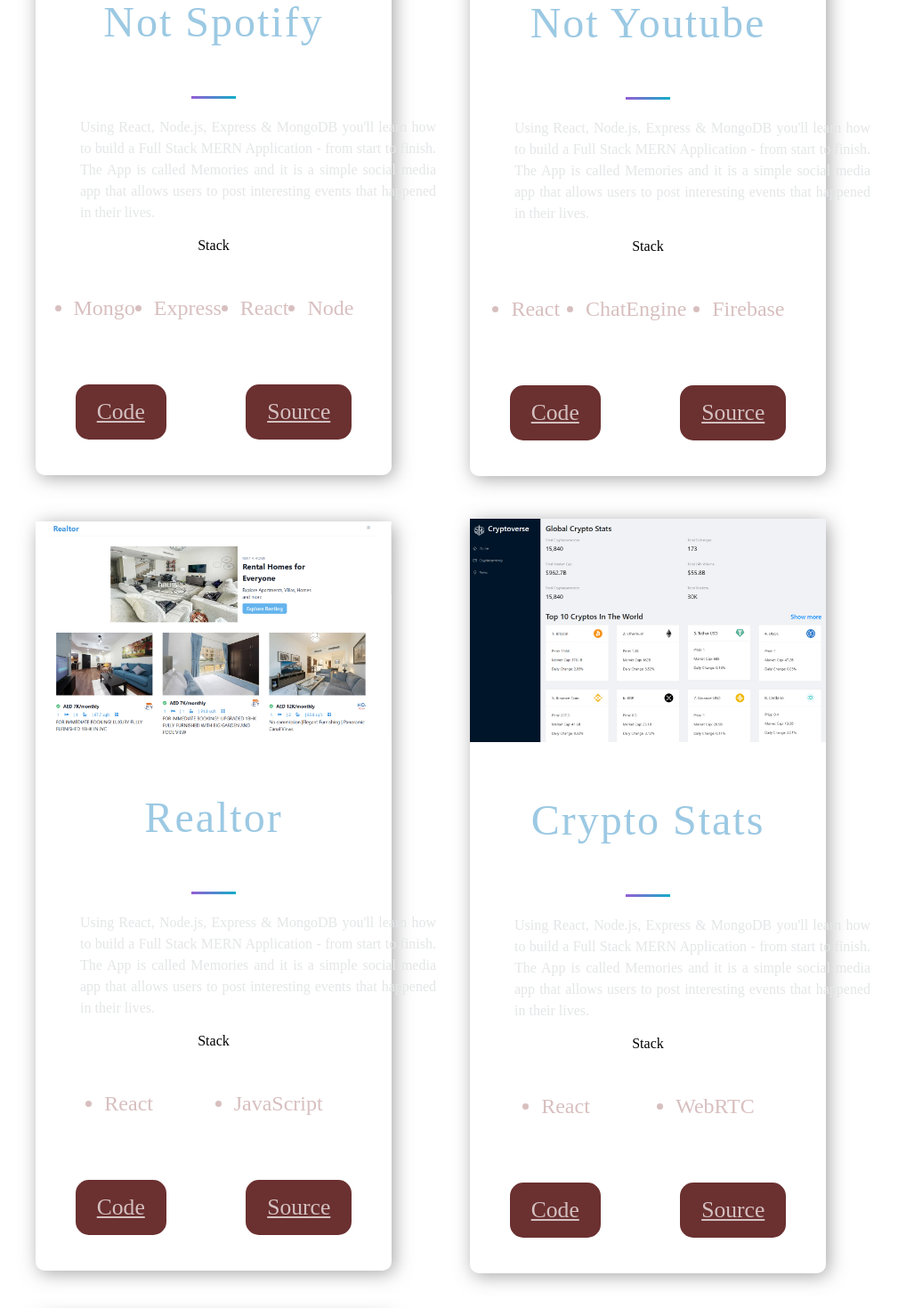
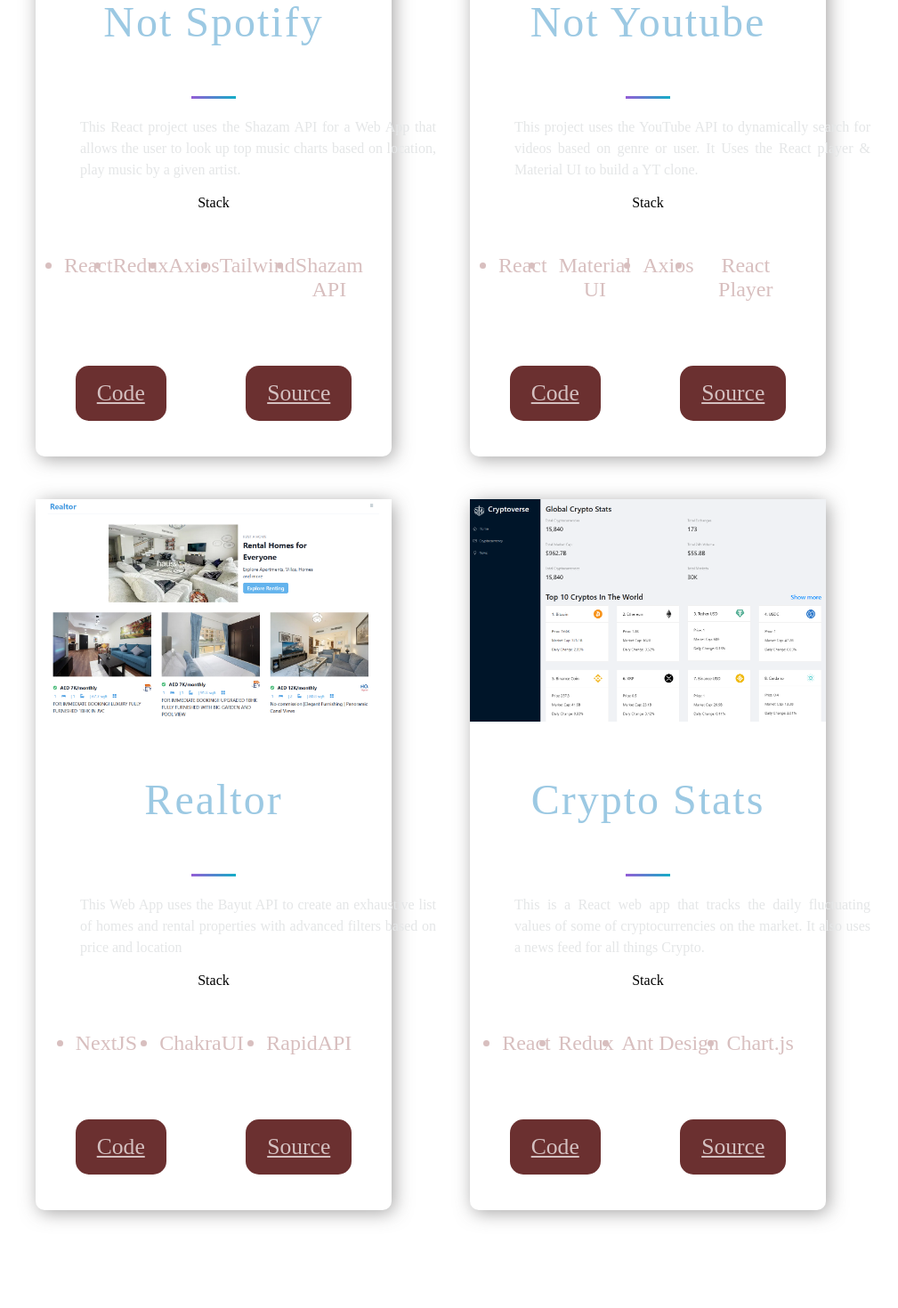
Before and after one commit to Stultz-e/cs-react-portfolio, a Next.js app: page / in a window 1280 px wide. Shown: the part 1300-2770 px from the top of the page at 89% size, without its empty margins (156-1165 px from the left). Built offline with nearby package versions, Linux system fonts and the light colour scheme.

Commit message:
project details

```diff
--- a/src/components/Accomplishments/Acomplishments.js
+++ b/src/components/Accomplishments/Acomplishments.js
@@ -8,7 +8,7 @@
 import { Box, Boxes, BoxNum, BoxText } from './AccomplishmentsStyles';
 
 const data = [
-  { degree: 'Psychology Degree', text: 'Human factors' },
+  { degree: 'Psychology Degree', text: "Bachelor's Degree " },
   { degree: 'Human Computer Interaction', text: 'Graduate Degree' },
   { number: 8, text: 'High traffic sites' },
   { number: 4, text: 'Years of experience' },
--- a/src/components/Hero/Hero.js
+++ b/src/components/Hero/Hero.js
@@ -14,7 +14,9 @@
       <SectionTitle main center>
         Chris Stulz <br /> React Portfolio
       </SectionTitle>
-      <SectionText>Frontend Projects</SectionText>
+      <SectionText>
+        A showcase of relevant technologies I've worked with
+      </SectionText>
       <Button
         onClick={() =>
           (window.location = 'https://chrisstultzportfolio.netlify.app/')
--- a/src/components/Projects/ProjectsStyles.js
+++ b/src/components/Projects/ProjectsStyles.js
@@ -2,7 +2,7 @@
 
 export const Img = styled.img`
   width: 100%;
-  max-height: 100%;
+  height: 250px;
   object-fit: cover;
   overflow: hidden;
 `;
--- a/src/constants/constants.js
+++ b/src/constants/constants.js
@@ -2,9 +2,9 @@
   {
     title: 'Not Spotify',
     description:
-      "Using React, Node.js, Express & MongoDB you'll learn how to build a Full Stack MERN Application - from start to finish. The App is called Memories and it is a simple social media app that allows users to post interesting events that happened in their lives.",
+      'This React project uses the Shazam API for a Web App that allows the user to look up top music charts based on location, play music by a given artist.',
     image: '/images/notspotify.png',
-    tags: ['Mongo', 'Express', 'React', 'Node'],
+    tags: ['React', 'Redux', 'Axios', 'Tailwind', 'Shazam API'],
     source: 'https://notspotifyclone.netlify.app',
     visit: 'https://notspotifyclone.netlify.app',
     id: 0,
@@ -12,9 +12,9 @@
   {
     title: 'Not Youtube',
     description:
-      "Using React, Node.js, Express & MongoDB you'll learn how to build a Full Stack MERN Application - from start to finish. The App is called Memories and it is a simple social media app that allows users to post interesting events that happened in their lives.",
+      'This project uses the YouTube API to dynamically search for videos based on genre or user. It Uses the React player & Material UI to build a YT clone.',
     image: '/images/ytrework.png',
-    tags: ['React', 'ChatEngine', 'Firebase'],
+    tags: ['React', 'Material UI', 'Axios', 'React Player'],
     source: 'https://google.com',
     visit: 'https://reactyoutubeproject.netlify.app',
     id: 1,
@@ -22,9 +22,9 @@
   {
     title: 'Realtor',
     description:
-      "Using React, Node.js, Express & MongoDB you'll learn how to build a Full Stack MERN Application - from start to finish. The App is called Memories and it is a simple social media app that allows users to post interesting events that happened in their lives.",
+      'This Web App uses the Bayut API to create an exhaustive list of homes and rental properties with advanced filters based on price and location ',
     image: '/images/realestate.png',
-    tags: ['React', 'JavaScript'],
+    tags: ['NextJS', 'ChakraUI', 'RapidAPI'],
     source:
       'https://vercel.com/stultz-e/realestate-next/HZab1WWXnDv5jtu6ERzKwDFwgFqT',
     visit:
@@ -34,22 +34,12 @@
   {
     title: 'Crypto Stats',
     description:
-      "Using React, Node.js, Express & MongoDB you'll learn how to build a Full Stack MERN Application - from start to finish. The App is called Memories and it is a simple social media app that allows users to post interesting events that happened in their lives.",
+      'This is a React web app that tracks the daily fluctuating values of some of cryptocurrencies on the market. It also uses a news feed for all things Crypto.',
     image: '/images/cryptosite.png',
-    tags: ['React', 'WebRTC'],
+    tags: ['React', 'Redux', 'Ant Design', 'Chart.js'],
     source: 'https://google.com',
     visit: 'https://cscryptoapi.netlify.app',
     id: 3,
-  },
-  {
-    title: 'Crypto Stats',
-    description:
-      "Using React, Node.js, Express & MongoDB you'll learn how to build a Full Stack MERN Application - from start to finish. The App is called Memories and it is a simple social media app that allows users to post interesting events that happened in their lives.",
-    image: '/images/cryptosite.png',
-    tags: ['React', 'WebRTC'],
-    source: 'https://google.com',
-    visit: 'https://cscryptoapi.netlify.app',
-    id: 4,
   },
 ];
 
```
